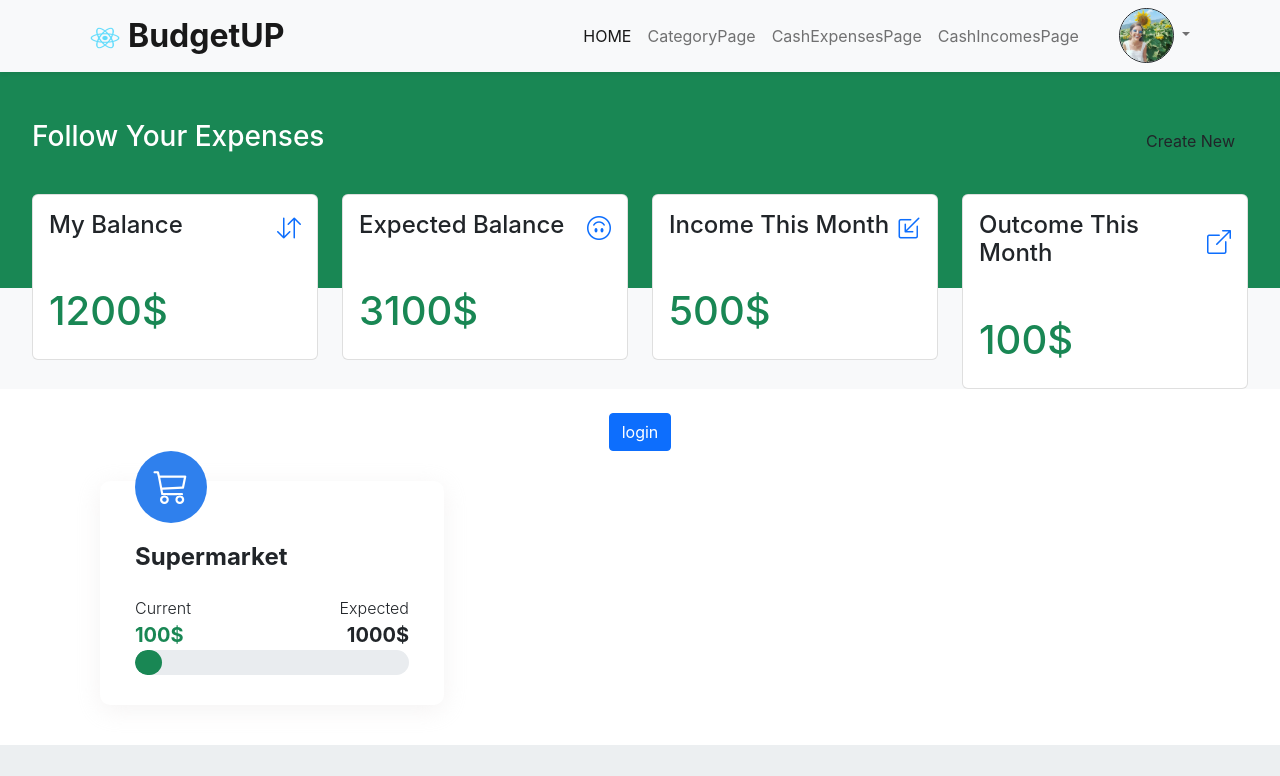
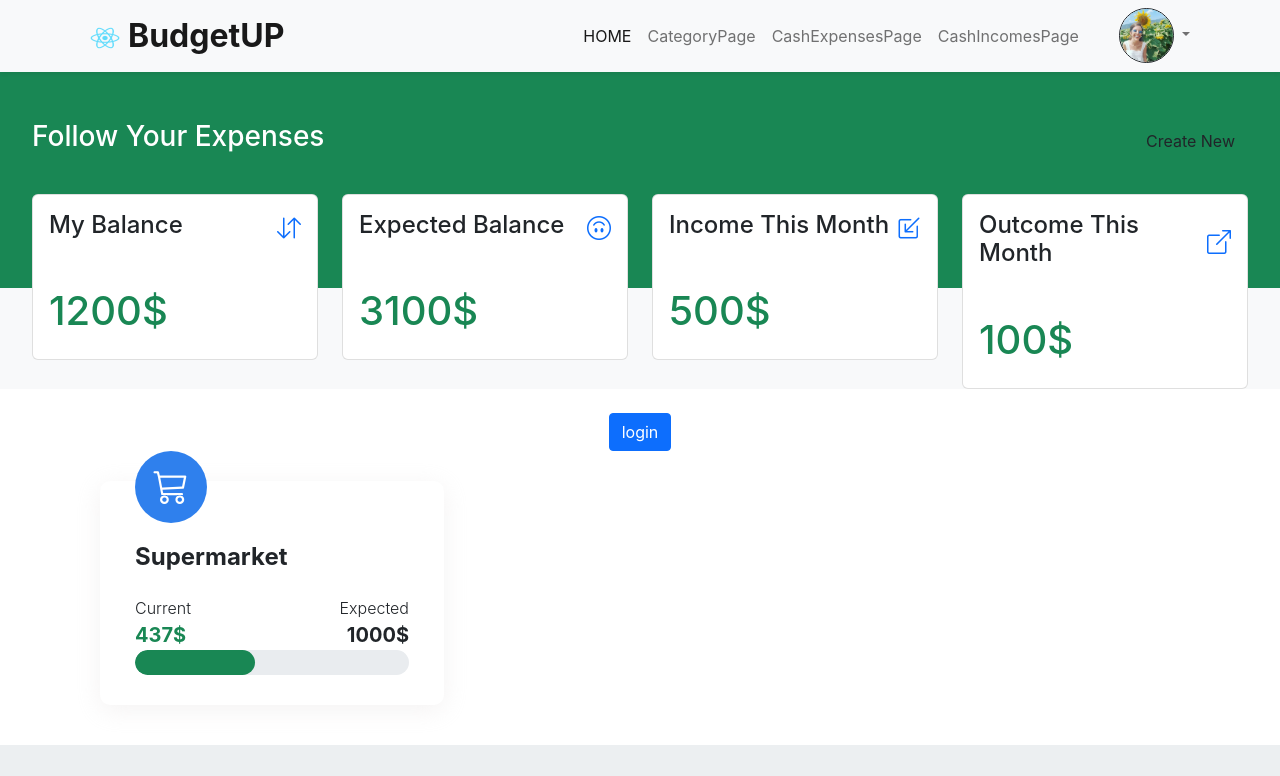
Before and after one commit to morskurka/budget-up, a React (Create React App) app: page / in a window 1280 px wide. Shown: the top 776 px of the page. Built offline with nearby package versions, Linux system fonts and the light colour scheme.

Commit message:
triple OK

```diff
--- a/src/components/Prediction.jsx
+++ b/src/components/Prediction.jsx
@@ -7,7 +7,6 @@ import {
 } from "../contexts/exponential-smoothing";
 
 const Prediction = () => {
-  const [displayCategoryList, setDisplayCategoryList] = useState(false);
   const { transactions, getCategoriesNames, categoriesInfo, addCategoryInfo } =
     useContext(GlobalContext);
   const categoriesName = getCategoriesNames();
@@ -67,16 +66,18 @@ const Prediction = () => {
     let simpleMSE = 0;
     let doubleMSE = 0;
     let tripleMSE = 0;
+    let index = 0;
 
     const data = [
       ...categoryInfo.monthlySums.thirdYear,
       ...categoryInfo.monthlySums.secondYear,
-      ...categoryInfo.monthlySums.currYear,
+      ...categoryInfo.monthlySums.currYear.slice(0, new Date().getMonth() + 1),
     ];
+    index = data.length;
 
     let simpleExp = new SimpleExponentialSmoothing(data, 0.5);
     let doubleExp = new HoltSmoothing(data, 0.5, 0.5);
-    let tripleExp = new HoltWintersSmoothing(data, 0.5, 0.5, 0.5, 4, true);
+    let tripleExp = new HoltWintersSmoothing(data, 0.5, 0.5, 0.5, 12, true);
     simpleExp.optimizeParameter(10);
     doubleExp.optimizeParameters(10);
     tripleExp.optimizeParameters(10);
@@ -100,7 +101,8 @@ const Prediction = () => {
       simpleExp,
       doubleExp,
       tripleExp,
-      categoryInfo
+      categoryInfo,
+      index
     );
     console.log("choose");
     console.log(categoryInfo);
@@ -116,7 +118,8 @@ const Prediction = () => {
     simpleExp,
     doubleExp,
     tripleExp,
-    categoryInfo
+    categoryInfo,
+    index
   ) {
     if (simpleMSE <= doubleMSE && simpleMSE <= tripleMSE)
       categoryInfo.expected = simpleExp.forecast[simpleExp.forecast.length - 1];
@@ -125,18 +128,17 @@ const Prediction = () => {
       categoryInfo.expected = doubleExp.forecast[doubleExp.forecast.length - 1];
       console.log(doubleExp.forecast[doubleExp.forecast.length - 1]);
       console.log(categoryInfo.expected);
-    } else
-      categoryInfo.expected = tripleExp.forecast[tripleExp.forecast.length - 1];
+    } else {
+      categoryInfo.expected = tripleExp.forecast[index];
+    }
     console.log("min");
     console.log(categoryInfo);
+    console.log(tripleExp.forecast[index]);
     return categoryInfo;
   }
 
   return (
     <>
-      {displayCategoryList ? (
-        <p>prediction</p>
-      ) : (
       <div className="container">
         <div className="row justify-content-center">
           <div className="col">
@@ -151,7 +153,6 @@ const Prediction = () => {
           </div>
         </div>
       </div>
-      )}
     </>
   );
 };
--- a/src/contexts/GlobalState.jsx
+++ b/src/contexts/GlobalState.jsx
@@ -7,84 +7,252 @@ const initialState = {
     {
       id: 1,
       date: "2021-01-15",
-      amount: -100,
+      amount: -150,
       category: "Supermarket",
       sub_category: "Shufersal",
     },
     {
       id: 2,
       date: "2021-02-15",
-      amount: -200,
+      amount: -230,
       category: "Supermarket",
       sub_category: "Shufersal",
     },
     {
       id: 3,
       date: "2021-03-15",
-      amount: -300,
+      amount: -310,
       category: "Supermarket",
       sub_category: "Shufersal",
     },
     {
       id: 4,
       date: "2021-04-15",
-      amount: -400,
+      amount: -450,
       category: "Supermarket",
       sub_category: "Shufersal",
     },
     {
       id: 5,
       date: "2021-05-15",
-      amount: -500,
+      amount: -350,
       category: "Supermarket",
       sub_category: "Shufersal",
     },
     {
       id: 6,
       date: "2021-06-15",
-      amount: -600,
+      amount: -210,
       category: "Supermarket",
       sub_category: "Shufersal",
     },
     {
       id: 7,
       date: "2021-07-15",
-      amount: -700,
+      amount: -160,
       category: "Supermarket",
       sub_category: "Shufersal",
     },
     {
       id: 8,
       date: "2021-08-15",
-      amount: -800,
+      amount: -212,
       category: "Supermarket",
       sub_category: "Shufersal",
     },
     {
       id: 9,
       date: "2021-09-15",
-      amount: -900,
+      amount: -340,
       category: "Supermarket",
       sub_category: "Shufersal",
     },
     {
       id: 10,
       date: "2021-10-15",
-      amount: -901,
+      amount: -455,
       category: "Supermarket",
       sub_category: "Shufersal",
     },
     {
       id: 11,
       date: "2021-11-15",
-      amount: -902,
+      amount: -376,
       category: "Supermarket",
       sub_category: "Shufersal",
     },
     {
       id: 12,
       date: "2021-12-15",
-      amount: -903,
+      amount: -290,
+      category: "Supermarket",
+      sub_category: "Shufersal",
+    },
+    {
+      id: 13,
+      date: "2020-01-15",
+      amount: -120,
+      category: "Supermarket",
+      sub_category: "Shufersal",
+    },
+    {
+      id: 14,
+      date: "2020-02-15",
+      amount: -288,
+      category: "Supermarket",
+      sub_category: "Shufersal",
+    },
+    {
+      id: 15,
+      date: "2020-03-15",
+      amount: -377,
+      category: "Supermarket",
+      sub_category: "Shufersal",
+    },
+    {
+      id: 16,
+      date: "2020-04-15",
+      amount: -452,
+      category: "Supermarket",
+      sub_category: "Shufersal",
+    },
+    {
+      id: 17,
+      date: "2020-05-15",
+      amount: -334,
+      category: "Supermarket",
+      sub_category: "Shufersal",
+    },
+    {
+      id: 18,
+      date: "2020-06-15",
+      amount: -224,
+      category: "Supermarket",
+      sub_category: "Shufersal",
+    },
+    {
+      id: 19,
+      date: "2020-07-15",
+      amount: -105,
+      category: "Supermarket",
+      sub_category: "Shufersal",
+    },
+    {
+      id: 20,
+      date: "2020-08-15",
+      amount: -265,
+      category: "Supermarket",
+      sub_category: "Shufersal",
+    },
+    {
+      id: 21,
+      date: "2020-09-15",
+      amount: -356,
+      category: "Supermarket",
+      sub_category: "Shufersal",
+    },
+    {
+      id: 22,
+      date: "2020-10-15",
+      amount: -438,
+      category: "Supermarket",
+      sub_category: "Shufersal",
+    },
+    {
+      id: 23,
+      date: "2020-11-15",
+      amount: -390,
+      category: "Supermarket",
+      sub_category: "Shufersal",
+    },
+    {
+      id: 24,
+      date: "2020-12-15",
+      amount: -222,
+      category: "Supermarket",
+      sub_category: "Shufersal",
+    },
+    {
+      id: 25,
+      date: "2019-01-15",
+      amount: -167,
+      category: "Supermarket",
+      sub_category: "Shufersal",
+    },
+    {
+      id: 26,
+      date: "2019-02-15",
+      amount: -256,
+      category: "Supermarket",
+      sub_category: "Shufersal",
+    },
+    {
+      id: 27,
+      date: "2019-03-15",
+      amount: -390,
+      category: "Supermarket",
+      sub_category: "Shufersal",
+    },
+    {
+      id: 28,
+      date: "2019-04-15",
+      amount: -450,
+      category: "Supermarket",
+      sub_category: "Shufersal",
+    },
+    {
+      id: 29,
+      date: "2019-05-15",
+      amount: -340,
+      category: "Supermarket",
+      sub_category: "Shufersal",
+    },
+    {
+      id: 30,
+      date: "2019-06-15",
+      amount: -220,
+      category: "Supermarket",
+      sub_category: "Shufersal",
+    },
+    {
+      id: 31,
+      date: "2019-07-15",
+      amount: -111,
+      category: "Supermarket",
+      sub_category: "Shufersal",
+    },
+    {
+      id: 32,
+      date: "2019-08-15",
+      amount: -202,
+      category: "Supermarket",
+      sub_category: "Shufersal",
+    },
+    {
+      id: 33,
+      date: "2019-09-15",
+      amount: -333,
+      category: "Supermarket",
+      sub_category: "Shufersal",
+    },
+    {
+      id: 34,
+      date: "2019-10-15",
+      amount: -450,
+      category: "Supermarket",
+      sub_category: "Shufersal",
+    },
+    {
+      id: 35,
+      date: "2019-11-15",
+      amount: -392,
+      category: "Supermarket",
+      sub_category: "Shufersal",
+    },
+    {
+      id: 36,
+      date: "2019-12-15",
+      amount: -233,
       category: "Supermarket",
       sub_category: "Shufersal",
     },
```
Lines whose indentation alone changed are shown as unchanged.
